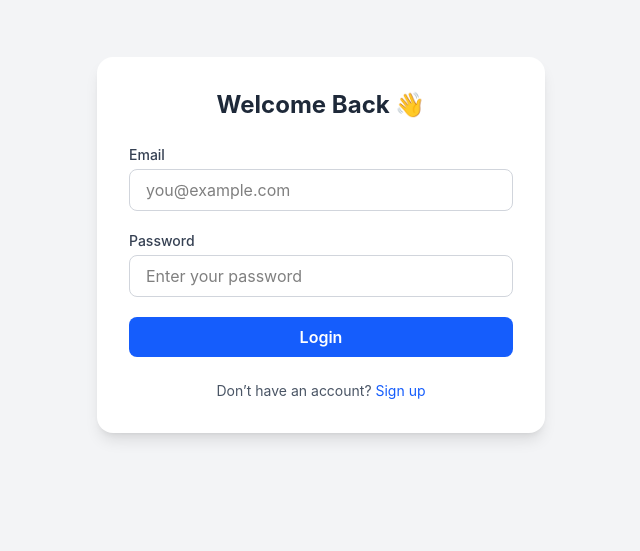
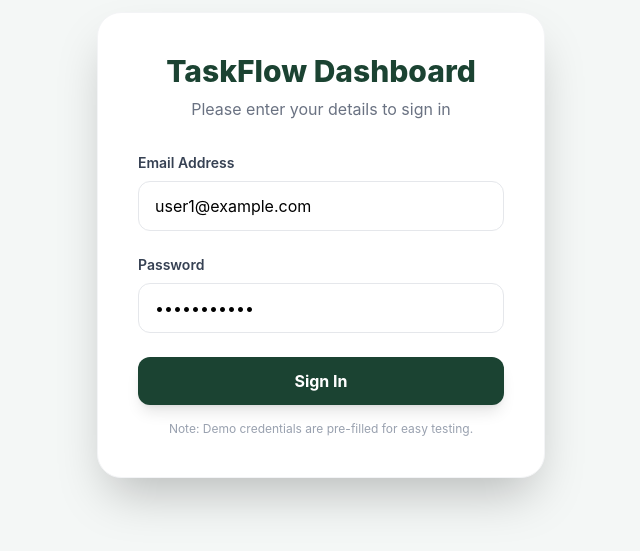
Before and after one commit to Turzo02/TaskFlow-Intern-Task, a React (Vite) app: page / in a window 1280 px wide. Shown: the part 155-706 px from the top of the page, without its empty margins (319-959 px from the left). Built offline with nearby package versions, Linux system fonts and the light colour scheme.

Commit message:
Jwt token validation Added

```diff
--- a/package.json
+++ b/package.json
@@ -11,10 +11,12 @@
   },
   "dependencies": {
     "@tailwindcss/vite": "^4.2.1",
+    "axios": "^1.13.5",
     "lucide-react": "^0.575.0",
     "react": "^19.2.0",
     "react-dom": "^19.2.0",
     "react-hook-form": "^7.71.2",
+    "react-hot-toast": "^2.6.0",
     "react-router": "^7.13.1",
     "tailwindcss": "^4.2.1"
   },
--- a/src/Layout/DashboardLayout.jsx
+++ b/src/Layout/DashboardLayout.jsx
@@ -1,6 +1,7 @@
 import React, { useState } from 'react';
-import { Link, Outlet, useLocation } from 'react-router';
-import { Menu, X, LayoutDashboard, Users, BarChart3, Package } from 'lucide-react';
+import { Link, Outlet, useLocation, useNavigate } from 'react-router';
+import { Menu, X, LayoutDashboard, Users, BarChart3, Package, LogOut } from 'lucide-react';
+import { Toaster } from 'react-hot-toast';
 
 const DashboardLayout = () => {
   const [sidebarOpen, setSidebarOpen] = useState(false);
@@ -12,9 +13,16 @@ const DashboardLayout = () => {
     { to: "/dashboard/analytics", label: "Analytics", icon: BarChart3 },
     { to: "/dashboard/products", label: "Products", icon: Package },
   ];
+  const navigate = useNavigate();
+  const handleLogout = () => {
+  localStorage.removeItem("token");
+  localStorage.removeItem("userEmail");
+  navigate("/");
+}
 
   return (
     <div className="max-w-7xl mx-auto flex min-h-screen bg-gray-50">
+      <Toaster position="top-center" reverseOrder={false} />
       {/* Sidebar */}
       <aside
         className={`${
@@ -54,6 +62,17 @@ const DashboardLayout = () => {
               })}
             </ul>
           </nav>
+
+          {/* Logout Button */}
+          <div className="absolute bottom-6 left-6 right-6">
+            <button
+              onClick={handleLogout}
+              className="w-full flex items-center space-x-3 px-4 py-3 rounded-lg transition-all duration-200 text-red-600 hover:bg-red-50 hover:text-red-700 font-medium group"
+            >
+              <LogOut className="w-5 h-5 group-hover:scale-110 transition-transform" />
+              <span>Logout</span>
+            </button>
+          </div>
         </div>
       </aside>
 
--- a/src/Pages/LoginPage.jsx
+++ b/src/Pages/LoginPage.jsx
@@ -1,101 +1,114 @@
 import React from "react";
 import { useForm } from "react-hook-form";
 import { useNavigate } from "react-router";
-
+import axios from "axios";
+import toast, { Toaster } from "react-hot-toast";
 
 const LoginPage = () => {
   const {
     register,
     handleSubmit,
     formState: { errors, isSubmitting },
-  } = useForm();
+    setError,
+  } = useForm({
+    defaultValues: {
+      email: "user1@example.com",
+      password: "password123",
+    },
+  });
   const navigate = useNavigate();
 
   const onSubmit = async (data) => {
-    console.log("Login Data:", data);
+    try {
+      const response = await axios.post(
+        "https://task-api-eight-flax.vercel.app/api/login",
+        {
+          email: data.email,
+          password: data.password,
+        },
+      );
 
-    // Simulate API delay
-    await new Promise((resolve) => setTimeout(resolve, 1000));
-
-    alert("Login successful!");
-    navigate("/dashboard");
+      if (response.data.token) {
+        localStorage.setItem("token", response.data.token);
+        localStorage.setItem("userEmail", response.data.email);
+        toast.success("Welcome back! Login successful.");
+        navigate("/dashboard");
+      }
+    } catch (error) {
+      // Error handling
+      setError("root", {
+        message:
+          error.response?.data?.message || "Invalid credentials. Try again!",
+      });
+    }
   };
 
   return (
-    <div className="max-w-7xl mx-auto min-h-screen flex items-center justify-center bg-gray-100 px-4">
-      <div className="w-full max-w-md bg-white shadow-lg rounded-2xl p-8">
-        <h1 className="text-2xl font-bold text-center text-gray-800 mb-6">
-          Welcome Back 👋
-        </h1>
+    <div className="min-h-screen flex items-center justify-center bg-[#f4f7f6] px-4 font-sans">
+      <Toaster position="top-center" reverseOrder={false} />
+      <div className="w-full max-w-md bg-white shadow-2xl rounded-3xl p-10 border border-gray-100">
+        <div className="text-center mb-8">
+          <h1 className="text-3xl font-extrabold text-[#1B4332] mb-2">
+            TaskFlow Dashboard
+          </h1>
+          <p className="text-gray-500">Please enter your details to sign in</p>
+        </div>
 
-        <form onSubmit={handleSubmit(onSubmit)} className="space-y-5">
-          {/* Email Field */}
+        <form onSubmit={handleSubmit(onSubmit)} className="space-y-6">
+          {errors.root && (
+            <p className="bg-red-50 text-red-600 p-3 rounded-lg text-sm text-center">
+              {errors.root.message}
+            </p>
+          )}
+
           <div>
-            <label className="block text-sm font-medium text-gray-700 mb-1">
-              Email
+            <label className="block text-sm font-semibold text-gray-700 mb-2">
+              Email Address
             </label>
             <input
               type="email"
-              className={`w-full px-4 py-2 border rounded-lg focus:outline-none focus:ring-2 focus:ring-blue-500 transition ${
-                errors.email ? "border-red-500" : "border-gray-300"
+              className={`w-full px-4 py-3 border rounded-xl focus:ring-2 focus:ring-[#1B4332] outline-none transition-all ${
+                errors.email ? "border-red-500" : "border-gray-200"
               }`}
-              placeholder="you@example.com"
-              {...register("email", {
-                required: "Email is required",
-                pattern: {
-                  value: /^\S+@\S+$/i,
-                  message: "Enter a valid email",
-                },
-              })}
+              placeholder="user1@example.com"
+              {...register("email", { required: "Email is required" })}
             />
             {errors.email && (
-              <p className="text-red-500 text-sm mt-1">
+              <p className="text-red-500 text-xs mt-1">
                 {errors.email.message}
               </p>
             )}
           </div>
 
-          {/* Password Field */}
           <div>
-            <label className="block text-sm font-medium text-gray-700 mb-1">
+            <label className="block text-sm font-semibold text-gray-700 mb-2">
               Password
             </label>
             <input
               type="password"
-              className={`w-full px-4 py-2 border rounded-lg focus:outline-none focus:ring-2 focus:ring-blue-500 transition ${
-                errors.password ? "border-red-500" : "border-gray-300"
+              className={`w-full px-4 py-3 border rounded-xl focus:ring-2 focus:ring-[#1B4332] outline-none transition-all ${
+                errors.password ? "border-red-500" : "border-gray-200"
               }`}
-              placeholder="Enter your password"
-              {...register("password", {
-                required: "Password is required",
-                minLength: {
-                  value: 6,
-                  message: "Minimum 6 characters",
-                },
-              })}
+              placeholder="••••••••"
+              {...register("password", { required: "Password is required" })}
             />
             {errors.password && (
-              <p className="text-red-500 text-sm mt-1">
+              <p className="text-red-500 text-xs mt-1">
                 {errors.password.message}
               </p>
             )}
           </div>
 
-          {/* Submit Button */}
           <button
             type="submit"
             disabled={isSubmitting}
-            className="w-full bg-blue-600 text-white py-2 rounded-lg font-semibold hover:bg-blue-700 transition disabled:opacity-50"
+            className="w-full bg-[#1B4332] text-white py-3 rounded-xl font-bold hover:bg-[#081c15] transition-all transform active:scale-95 disabled:opacity-70 shadow-lg"
           >
-            {isSubmitting ? "Logging in..." : "Login"}
+            {isSubmitting ? "Authenticating..." : "Sign In"}
           </button>
         </form>
-
-        <p className="text-sm text-center text-gray-600 mt-6">
-          Don’t have an account?{" "}
-          <span className="text-blue-600 hover:underline cursor-pointer">
-            Sign up
-          </span>
+        <p className="mt-4 text-center text-xs text-gray-400">
+          Note: Demo credentials are pre-filled for easy testing.
         </p>
       </div>
     </div>
--- /dev/null
+++ b/src/Routes/ProtectedRoute.jsx
@@ -0,0 +1,8 @@
+import { Navigate } from 'react-router';
+
+const ProtectedRoute = ({ children }) => {
+  const token = localStorage.getItem('token');
+  return token ? children : <Navigate to="/" />;
+};
+
+export default ProtectedRoute;
--- /dev/null
+++ b/src/Routes/PublicRoute.jsx
@@ -0,0 +1,9 @@
+import { Navigate } from "react-router";
+
+const PublicRoute = ({ children }) => {
+  const token = localStorage.getItem("token");
+  return token ? <Navigate to="/dashboard" /> : children;
+};
+
+
+export default PublicRoute;
--- /dev/null
+++ b/src/Service/api.js
@@ -0,0 +1,15 @@
+import axios from "axios";
+
+const api = axios.create({
+  baseURL: "https://task-api-eight-flax.vercel.app",
+});
+
+api.interceptors.request.use((config) => {
+  const token = localStorage.getItem("token");
+  if (token) {
+    config.headers.Authorization = `Bearer ${token}`;
+  }
+  return config;
+});
+
+export default api;
--- a/src/main.jsx
+++ b/src/main.jsx
@@ -11,14 +11,24 @@ import Analytics from "./Components/Analytics";
 import Products from "./Components/Products";
 import UserPage from "./Components/UserPage";
 import ProductPage from "./Components/ProductPage";
+import ProtectedRoute from "./Routes/ProtectedRoute";
+import PublicRoute from "./Routes/PublicRoute";
 const router = createBrowserRouter([
   {
     path: "/",
-    element: <LoginPage />,
+    element: (
+      <PublicRoute>
+        <LoginPage />
+      </PublicRoute>
+    ),
   },
   {
     path: "/dashboard",
-    element: <DashboardLayout />,
+    element: (
+      <ProtectedRoute>
+        <DashboardLayout />
+      </ProtectedRoute>
+    ),
     children: [
       { index: true, element: <Overview /> },
       {
```
Also changed, not shown: 1 other file (tests, documents, lock files or other folders).
